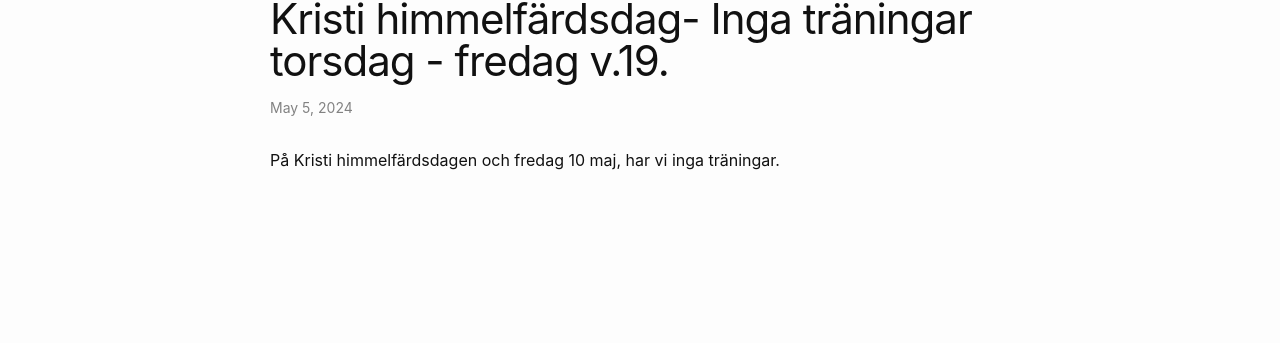
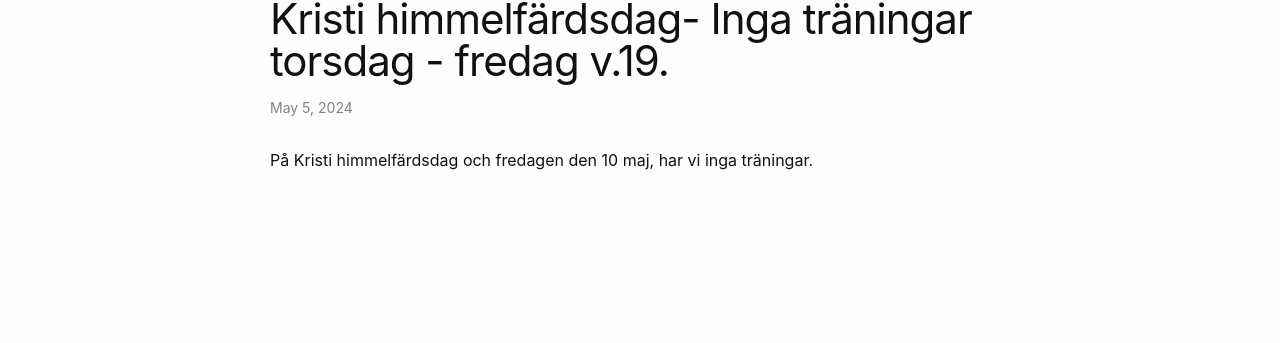
Before and after one commit to dalataekwondo/dalataekwondo.github.io, a Jekyll site: the page built from _posts/2024-05-05-Kristi himmelfärdsdag.md, in a window 1280 px wide. Shown: the part 188-531 px from the top of the page. Built offline with Jekyll 4.4.1, drawn with Linux system fonts in a browser that asks for light colours.

Commit message:
Update 2024-05-05-Kristi himmelfärdsdag.md

```diff
--- a/_posts/2024-05-05-Kristi himmelfärdsdag.md
+++ b/_posts/2024-05-05-Kristi himmelfärdsdag.md
@@ -4,4 +4,4 @@ title: Kristi himmelfärdsdag- Inga träningar torsdag - fredag v.19.
 categories: schedule
 ---
 
-På Kristi himmelfärdsdagen och fredag 10 maj, har vi inga träningar.
+På Kristi himmelfärdsdag och fredagen den 10 maj, har vi inga träningar.
```
